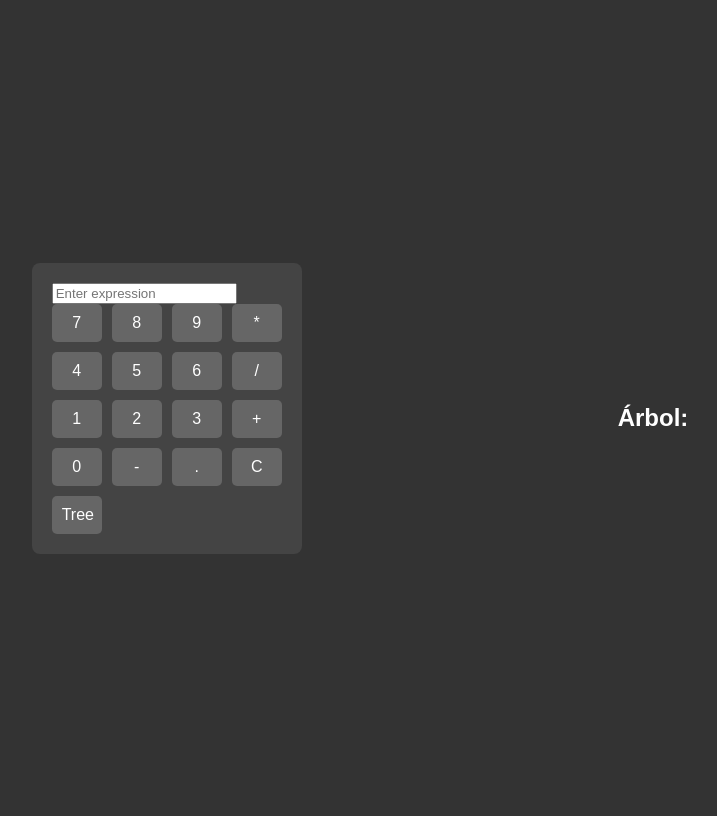
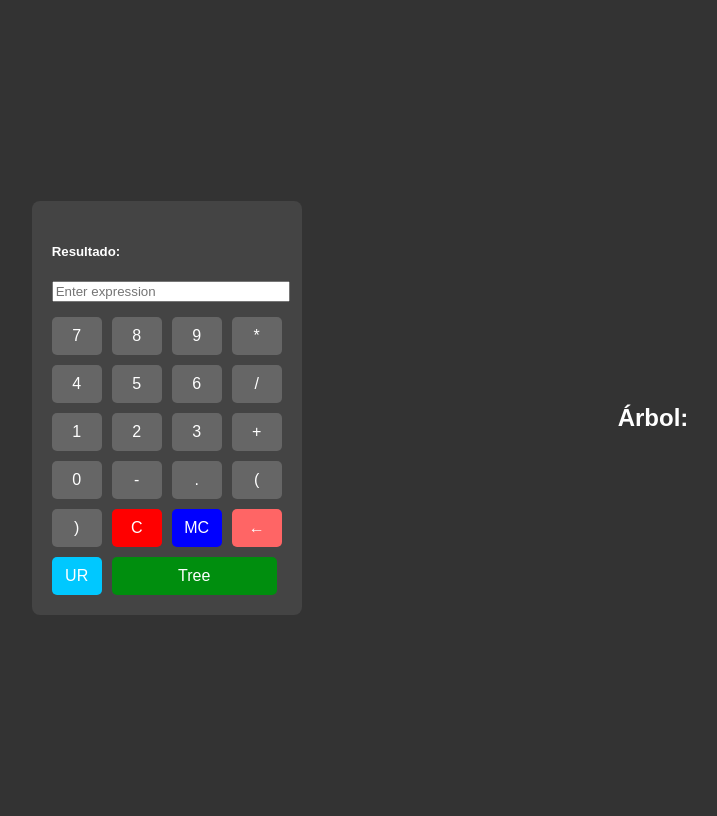
Before and after one commit to DaniGom3z/Calculadora, a Flask app: page / in a window 1280 px wide. Shown: the whole page, without its empty margins (280-997 px from the left). Run offline with Flask 2, Linux system fonts and the light colour scheme.

Commit message:
Actualizacion de la mejora

```diff
--- a/app.py
+++ b/app.py
@@ -4,6 +4,9 @@ from flask_cors import CORS
 
 app = Flask(__name__)
 CORS(app)  # Esto permite todas las solicitudes CORS desde cualquier origen
+
+# Variable global para guardar el resultado de la última operación
+last_result = None
 
 # Definir la gramática y crear el parser
 grammar = """
@@ -14,6 +17,7 @@ grammar = """
     ?term: factor
          | term "*" factor -> mul
          | term "/" factor -> div
+         | factor "(" expr ")" -> paren_expr
     ?factor: DECIMAL       -> number
            | "(" expr ")"
     DECIMAL: /-?\d+(\.\d+)?/
@@ -25,7 +29,7 @@ parser = Lark(grammar, parser='lalr')
 # Transformer para construir el árbol
 class TreeBuilder(Transformer):
     def number(self, n):
-        return {"type": "number", "value": n[0].value}
+        return {"type": "number", "value": float(n[0].value)}  # Convierte a float para operaciones
 
     def add(self, args):
         return {"type": "add", "left": args[0], "right": args[1]}
@@ -39,26 +43,39 @@ class TreeBuilder(Transformer):
     def div(self, args):
         return {"type": "div", "left": args[0], "right": args[1]}
 
+    def paren_expr(self, args):
+        return args[0]  # Devuelve la expresión dentro de los paréntesis directamente
+
 @app.route('/')
 def index():
     return render_template('index.html')
 
 @app.route('/tree', methods=['POST'])
 def tree():
+    global last_result
     data = request.get_json()
     expression = data.get('expression')
+
+    # Reemplazar el marcador de resultado si se usa el último resultado
+    if expression == "last_result":
+        expression = str(last_result) if last_result is not None else "0"
+
     if not expression:
-        return jsonify({'treeHTML': ''})
+        return jsonify({'treeHTML': '', 'result': ''})
 
     try:
         # Parsear la expresión para construir el árbol
         tree = parser.parse(expression)
         transformed_tree = TreeBuilder().transform(tree)
         tree_html = render_tree(transformed_tree)
+        result = evaluate_tree(transformed_tree)
+
+        # Guardar el resultado para uso posterior
+        last_result = result
     except Exception as e:
-        return jsonify({'treeHTML': f'<p>Error: {str(e)}</p>'})
+        return jsonify({'treeHTML': f'<p>Error: {str(e)}</p>', 'result': ''})
 
-    return jsonify({'treeHTML': tree_html})
+    return jsonify({'treeHTML': tree_html, 'result': result})
 
 def render_tree(node):
     """Renderiza el árbol como HTML de manera recursiva."""
@@ -78,5 +95,20 @@ def render_tree(node):
         </div>
     '''
 
+def evaluate_tree(node):
+    """Evalúa el árbol y retorna el resultado."""
+    if node['type'] == 'number':
+        return node['value']
+    left = evaluate_tree(node['left'])
+    right = evaluate_tree(node['right'])
+    if node['type'] == 'add':
+        return left + right
+    elif node['type'] == 'sub':
+        return left - right
+    elif node['type'] == 'mul':
+        return left * right
+    elif node['type'] == 'div':
+        return left / right
+
 if __name__ == '__main__':
     app.run(debug=True)
--- a/static/css/style.css
+++ b/static/css/style.css
@@ -20,6 +20,25 @@ body {
     grid-template-columns: repeat(4, 50px);
     gap: 10px;
 }
+
+.insert-result {
+    background-color: #00c8ff;
+}
+
+.dilit{
+    background-color: #ff0000;
+}
+.clear-last{
+    background-color: #ff6565;
+}
+.mci{
+    background-color: #0000ff;
+}
+.arbolin{
+    width: 165px;
+    background-color: #008e0e;
+}
+
 
 button {
     padding: 10px;
@@ -66,3 +85,16 @@ button:hover {
     display: inline-block;
     padding-top: 50px;
 }
+
+
+#expression {
+    margin-bottom: 15px;
+    width: 100%;
+}
+
+/* Estilos adicionales para las líneas que conectan los nodos */
+.operator {
+    display: flex;
+    justify-content: center;
+    align-items: center;
+}
--- a/static/js/script.js
+++ b/static/js/script.js
@@ -1,13 +1,25 @@
+let resultadoGuardado = null;  // Variable para almacenar el último resultado
+
 function appendToExpression(value) {
     document.getElementById('expression').value += value;
 }
 
 function clearExpression() {
+    // Borrar toda la expresión
     document.getElementById('expression').value = '';
+    document.getElementById('result').innerText = '';
+}
+
+function clearLastDigit() {
+    // Borrar el último carácter de la expresión
+    const expression = document.getElementById('expression').value;
+    document.getElementById('expression').value = expression.slice(0, -1);
 }
 
 function calculateTree() {
-    const expression = document.getElementById('expression').value;
+    let expression = document.getElementById('expression').value;
+
+    // Enviar la expresión al servidor para obtener el árbol y el resultado
     fetch('http://127.0.0.1:5000/tree', {
         method: 'POST',
         headers: {
@@ -17,6 +29,31 @@ function calculateTree() {
     })
     .then(response => response.json())
     .then(data => {
-        document.getElementById('tree').innerHTML = data.treeHTML;
+        // Mostrar el resultado
+        document.getElementById('tree').innerHTML = data.treeHTML || 'Error al generar el árbol';
+        document.getElementById('result').innerText = data.result || 'Error en la expresión';
+    })
+    .catch(error => {
+        console.error('Error:', error);
+        document.getElementById('result').innerText = 'Error al procesar la solicitud';
     });
 }
+
+function guardarResultado() {
+    const result = document.getElementById('result').innerText;
+    if (result && result !== 'Error en la expresión' && result !== 'Error al procesar la solicitud') {
+        resultadoGuardado = result;
+        alert("Resultado guardado: " + resultadoGuardado);
+    } else {
+        alert("No hay resultado para guardar.");
+    }
+}
+
+function insertLastResult() {
+    // Verificar si hay un resultado guardado
+    if (resultadoGuardado !== null) {
+        document.getElementById('expression').value += resultadoGuardado;  // Insertar el último resultado
+    } else {
+        alert("No hay un resultado guardado.");
+    }
+}
--- a/templates/index.html
+++ b/templates/index.html
@@ -7,6 +7,7 @@
 </head>
 <body>
     <div class="calculator">
+        <h5>Resultado: <span id="result"></span></h5>
         <input id="expression" type="text" placeholder="Enter expression" readonly>
         <div class="buttons">
             <!-- Botones de calculadora -->
@@ -25,8 +26,13 @@
             <button onclick="appendToExpression('0')">0</button>
             <button onclick="appendToExpression('-')">-</button>
             <button onclick="appendToExpression('.')">.</button>
-            <button onclick="clearExpression()">C</button>
-            <button onclick="calculateTree()">Tree</button>
+            <button onclick="appendToExpression('(')">(</button>
+            <button onclick="appendToExpression(')')">)</button>
+            <button class="dilit" onclick="clearExpression()">C</button>
+            <button class="mci" onclick="guardarResultado()">MC</button>
+            <button class="clear-last" onclick="clearLastDigit()">←</button>
+            <button class="insert-result" onclick="insertLastResult()">UR</button>
+            <button class="arbolin" onclick="calculateTree()">Tree</button>
         </div>
     </div>
     <div class="tree-container">
```
